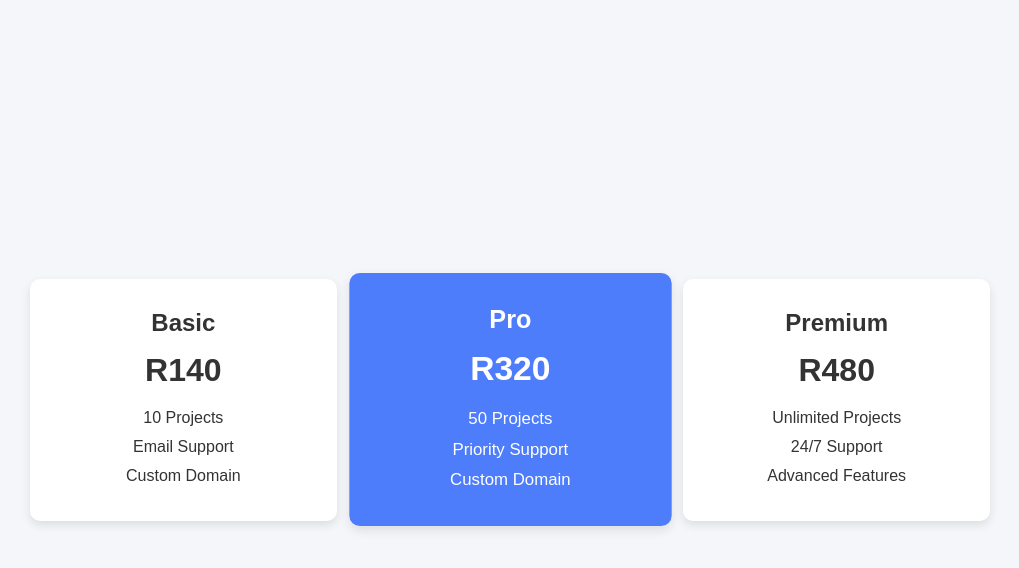
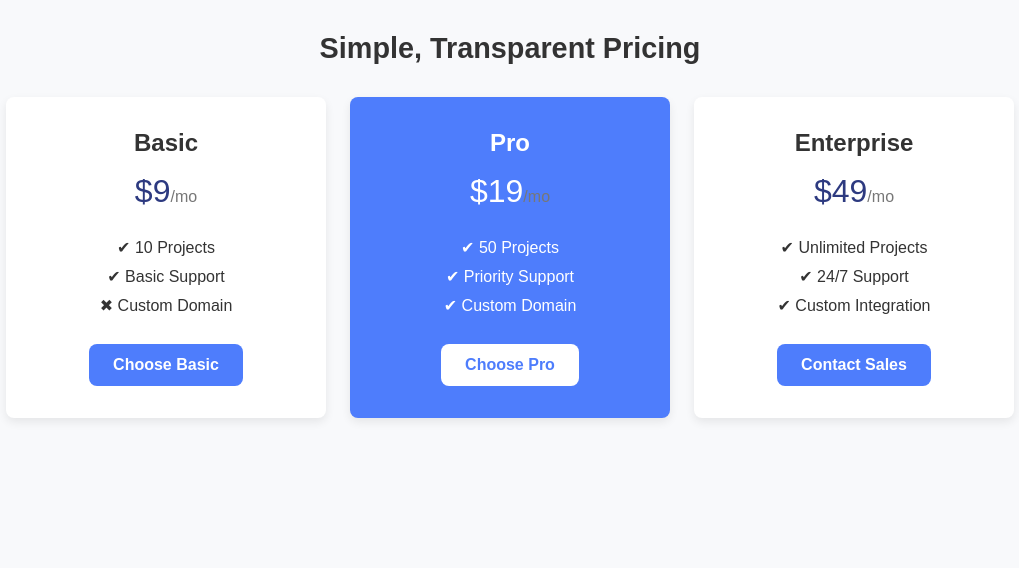
Before and after one commit to Mmolokii/Pricing-Cards, a plain HTML site: page index.html in a window 1280 px wide. Shown: the whole page, without its empty margins (130-1149 px from the left). Drawn offline with Linux system fonts and the light colour scheme.

Commit message:
chore: format code and add comments

```diff
--- a/index.html
+++ b/index.html
@@ -1,42 +1,54 @@
 <!DOCTYPE html>
 <html lang="en">
+
 <head>
-    <meta charset="UTF-8">
-    <meta name="viewport" content="width=device-width, initial-scale=1.0">
-    <title>Flexbox Pricing Cards</title>
-    <link rel="stylesheet" href="style.css">
+  <meta charset="UTF-8" />
+  <meta name="viewport" content="width=device-width, initial-scale=1.0" />
+  <title>Pricing Cards</title>
+  <link rel="stylesheet" href="style.css" />
 </head>
+
 <body>
+  <main>
     <section class="pricing">
-        <div class="card basic">
+      <h1>Simple, Transparent Pricing</h1>
+
+      <div class="card-container">
+        <article class="card basic">
           <h2>Basic</h2>
-            <p class="price">R140</p>
+          <p class="price">$9<span>/mo</span></p>
           <ul>
-                <li>10 Projects</li>
-                <li>Email Support</li>
-                <li>Custom Domain</li>
+            <li>✔ 10 Projects</li>
+            <li>✔ Basic Support</li>
+            <li>✖ Custom Domain</li>
           </ul>
-        </div>
+          <a href="#" class="btn">Choose Basic</a>
+        </article>
 
-        <div class="card pro">
+        <article class="card pro">
           <h2>Pro</h2>
-            <p class="price">R320</p>
+          <p class="price">$19<span>/mo</span></p>
           <ul>
-                <li>50 Projects</li>
-                <li>Priority Support</li>
-                <li>Custom Domain</li>
+            <li>✔ 50 Projects</li>
+            <li>✔ Priority Support</li>
+            <li>✔ Custom Domain</li>
           </ul>
-        </div>
+          <a href="#" class="btn">Choose Pro</a>
+        </article>
 
-        <div class="card premium">
-            <h2>Premium</h2>
-            <p class="price">R480</p>
+        <article class="card enterprise">
+          <h2>Enterprise</h2>
+          <p class="price">$49<span>/mo</span></p>
           <ul>
-                <li>Unlimited Projects</li>
-                <li>24/7 Support </li>
-                <li>Advanced Features</li>
+            <li>✔ Unlimited Projects</li>
+            <li>✔ 24/7 Support</li>
+            <li>✔ Custom Integration</li>
           </ul>
+          <a href="#" class="btn">Contact Sales</a>
+        </article>
       </div>
     </section>
+  </main>
 </body>
+
 </html>
--- a/style.css
+++ b/style.css
@@ -1,66 +1,111 @@
+:root {
+  --clr-bg: #f8f9fb;
+  --clr-primary: #4e7dfc;
+  --clr-accent: #2d3a80;
+  --clr-text: #333;
+  --clr-light: #fff;
+  --radius: 0.5rem;
+  --transition-speed: 0.3s;
+}
+
 * {
-    margin: 0;
-    padding: 0;
-    box-sizing: border-box;
+  box-sizing: border-box;
+  margin: 0;
+  padding: 0;
 }
 
 body {
-    font-family: Arial, Helvetica, sans-serif;
-    background: #f5f6fa;
-    color: #333;
-    display: flex;
-    justify-content: center;
-    align-items: center;
-    height: 100vh;
+  font-family: Arial, Helvetica, sans-serif;
+  background-color: var(--clr-bg);
+  color: var(--clr-text);
+  padding: 2rem;
+  text-align: center;
 }
 
-.pricing {
-    display: flex;
-    gap: 20px;
-    flex-wrap: wrap;
-    justify-content: center;
-    align-items: strech;
-    padding: 20px;
-    width: 90%;
-    max-width: 1000px;
+.pricing h1 {
+  margin-bottom: 2rem;
+  font-size: 1.8rem;
+}
+
+.card-container {
+  display: flex;
+  flex-direction: row;
+  justify-content: center;
+  align-items: stretch;
+  flex-wrap: wrap;
+  gap: 1.5rem;
 }
 
 .card {
-    background-color: white;
-    flex: 1 1 250px;
-    border-radius: 10px;
-    padding: 30px;
-    text-align: center;
-    box-shadow: 0 4px 10px rgba(0, 0, 0, 0.1);
-    transition: 0.3s;
+  background-color: var(--clr-light);
+  border-radius: var(--radius);
+  box-shadow: 0 4px 10px rgba(0, 0, 0, 0.08);
+  padding: 2rem;
+  flex: 1 1 280px;
+  max-width: 320px;
+  transition: transform var(--transition-speed);
 }
 
-.card:hover {
-    transform: translateY(-5px);
+.card h2 {
+  margin-bottom: 0.5rem;
+}
+
+.price {
+  font-size: 2rem;
+  margin: 1rem 0;
+  color: var(--clr-accent);
+}
+
+.price span {
+  font-size: 1rem;
+  color: #777;
+}
+
+.card ul {
+  list-style: none;
+  margin: 1.5rem 0;
+  line-height: 1.8;
+}
+
+.btn {
+  display: inline-block;
+  background-color: var(--clr-primary);
+  color: var(--clr-light);
+  padding: 0.75rem 1.5rem;
+  border-radius: var(--radius);
+  text-decoration: none;
+  font-weight: bold;
+  transition: background-color var(--transition-speed),
+    transform var(--transition-speed);
+}
+
+.btn:hover {
+  background-color: var(--clr-accent);
+  transform: scale(1.05);
 }
 
 .pro {
-    background-color: #4e7dfc;
-    color: white;
-    transform: scale(1.05);
+  background-color: var(--clr-primary);
+  color: var(--clr-light);
 }
 
-h2 {
-    margin-bottom: 10px;
+.pro .price {
+  color: var(--clr-light);
 }
 
-.price {
-    font-size: 2rem;
-    margin: 15px 0;
-    font-weight: bold;
+.pro .btn {
+  background-color: var(--clr-light);
+  color: var(--clr-primary);
 }
 
-ul {
-    list-style: none;
-    line-height: 1.8;
-    font-size: 0.95
+.pro .btn:hover {
+  background-color: var(--clr-accent);
+  color: var(--clr-light);
 }
 
-.pro ul li::marker {
-    color: white;
+@media (max-width: 768px) {
+  .card-container {
+    flex-direction: column;
+    align-items: center;
+  }
 }
```
Lines whose indentation alone changed are shown as unchanged.
